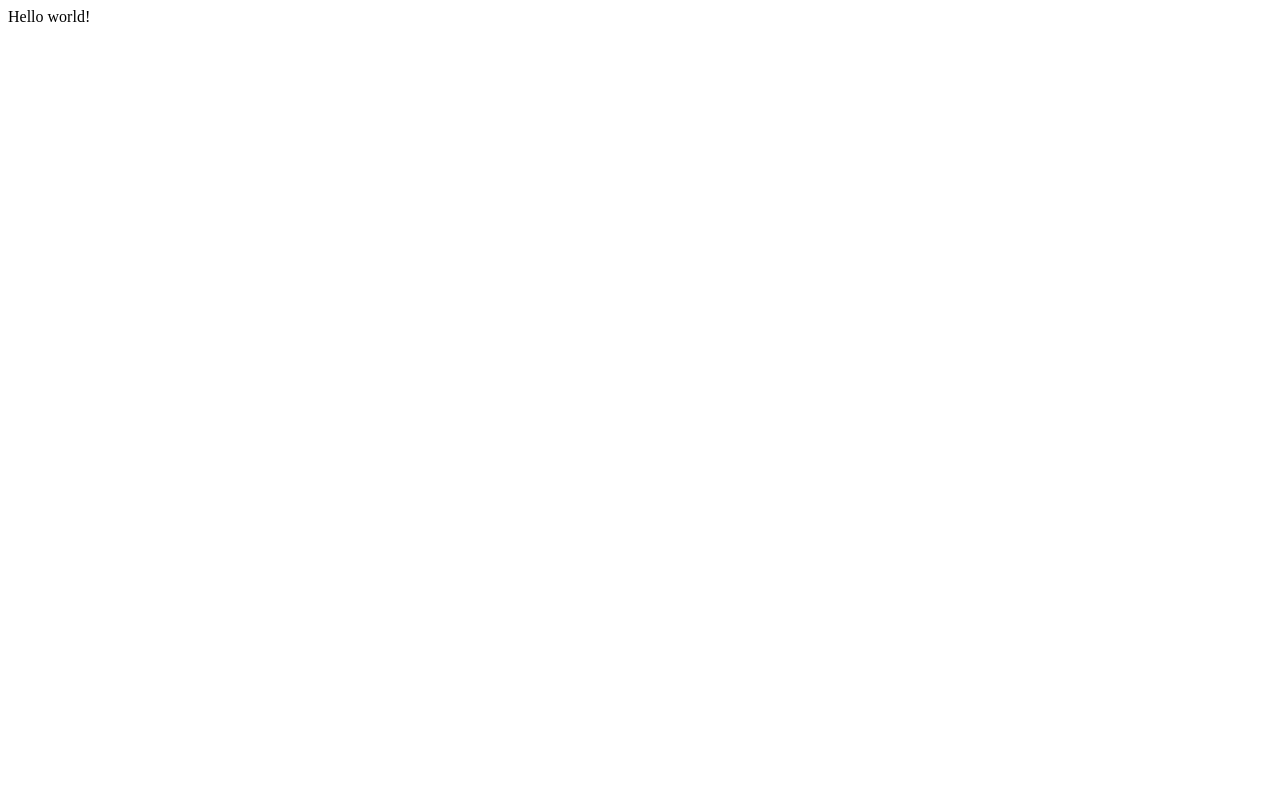
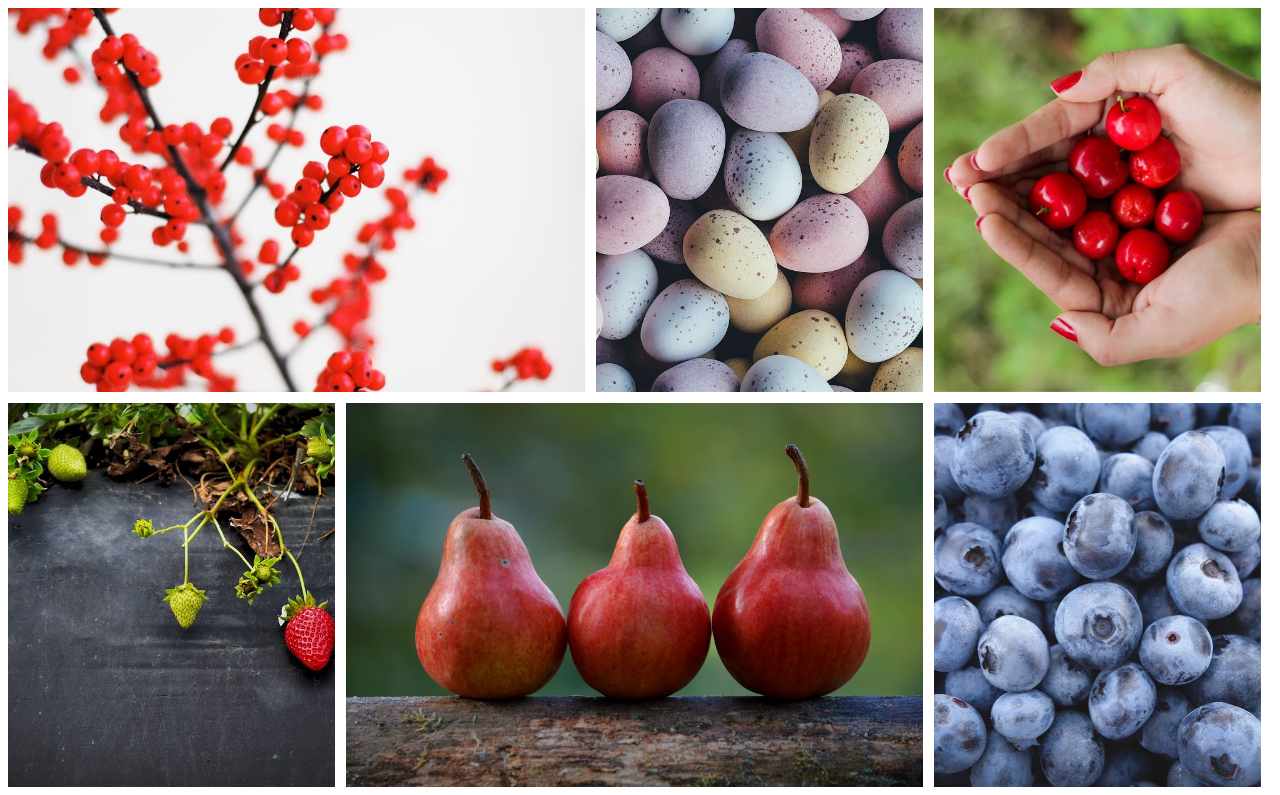
Before and after one commit to lemmusm/gatsby-masonry-gallery, a Gatsby site: page / in a window 1280 px wide. Shown: the top 795 px of the page. Built offline with nearby package versions, Linux system fonts and the light colour scheme; Gatsby itself is replaced by a stand-in of ours.

Commit message:
Add style and structure gallery

```diff
--- /dev/null
+++ b/src/assets/css/global.css
@@ -0,0 +1,62 @@
+.masonry {
+  display: flex;
+  flex-flow: row wrap;
+  transition: all 0.5s ease-in-out;
+  width: 100%;
+}
+
+.brick {
+  flex: auto;
+  height: 30vw;
+  min-width: 25.3%;
+  max-width: 53.3%;
+  margin: 0 0.7rem 0.7rem 0; /* Some gutter */
+  transition: all 0.5s ease-in-out;
+  backface-visibility: hidden; /* Remove Image flickering on hover */
+}
+
+.masonry img {
+  object-fit: cover;
+  vertical-align: middle;
+  max-width: 100%;
+}
+
+.masonry:hover .brick {
+  opacity: 0.8;
+}
+.masonry:hover .brick:hover {
+  opacity: 1;
+}
+
+.brick:nth-child(4n + 1) {
+  width: 250px;
+}
+.brick:nth-child(4n + 1):nth-child(4n + 2) {
+  width: 325px;
+}
+.brick:nth-child(4n + 1):nth-child(4n + 3) {
+  width: 180px;
+}
+.brick:nth-child(4n + 1):nth-child(4n + 4) {
+  width: 380px;
+}
+
+@media only screen and (min-width: 1024px) {
+  .brick:nth-child(4n + 1):nth-child(4n + 4) {
+    width: 380px;
+  }
+}
+
+/* Masonry on medium-sized screens */
+@media only screen and (max-width: 1023px) and (min-width: 768px) {
+  .brick:nth-child(4n + 1):nth-child(4n + 2) {
+    width: 33.3%;
+  }
+}
+
+/* Masonry on small screens */
+@media only screen and (max-width: 767px) and (min-width: 540px) {
+  .masonry {
+    column-count: 2;
+  }
+}
--- /dev/null
+++ b/src/components/gallery.js
@@ -0,0 +1,22 @@
+import React from "react"
+import Img from "gatsby-image"
+
+const Gallery = ({ imgs }) => {
+  const images = imgs.sort(() => 0.5 - Math.random())
+  return (
+    <div className="masonry">
+      {imgs.map((img, index) => {
+        return (
+          <Img
+            className="brick"
+            key={index}
+            fluid={img.node.fluid}
+            alt={img.node.fluid.src}
+          />
+        )
+      })}
+    </div>
+  )
+}
+
+export default Gallery
--- a/src/pages/index.js
+++ b/src/pages/index.js
@@ -1,5 +1,24 @@
 import React from "react"
+import Gallery from "../components/gallery.js"
+import "../assets/css/global.css"
 
-export default function Home() {
-  return <div>Hello world!</div>
+const Home = ({ data }) => {
+  const images = data.allImageSharp.edges
+  return <Gallery imgs={images} />
 }
+
+export const query = graphql`
+  query {
+    allImageSharp {
+      edges {
+        node {
+          fluid(maxWidth: 900) {
+            ...GatsbyImageSharpFluid_withWebp
+          }
+        }
+      }
+    }
+  }
+`
+
+export default Home
```
